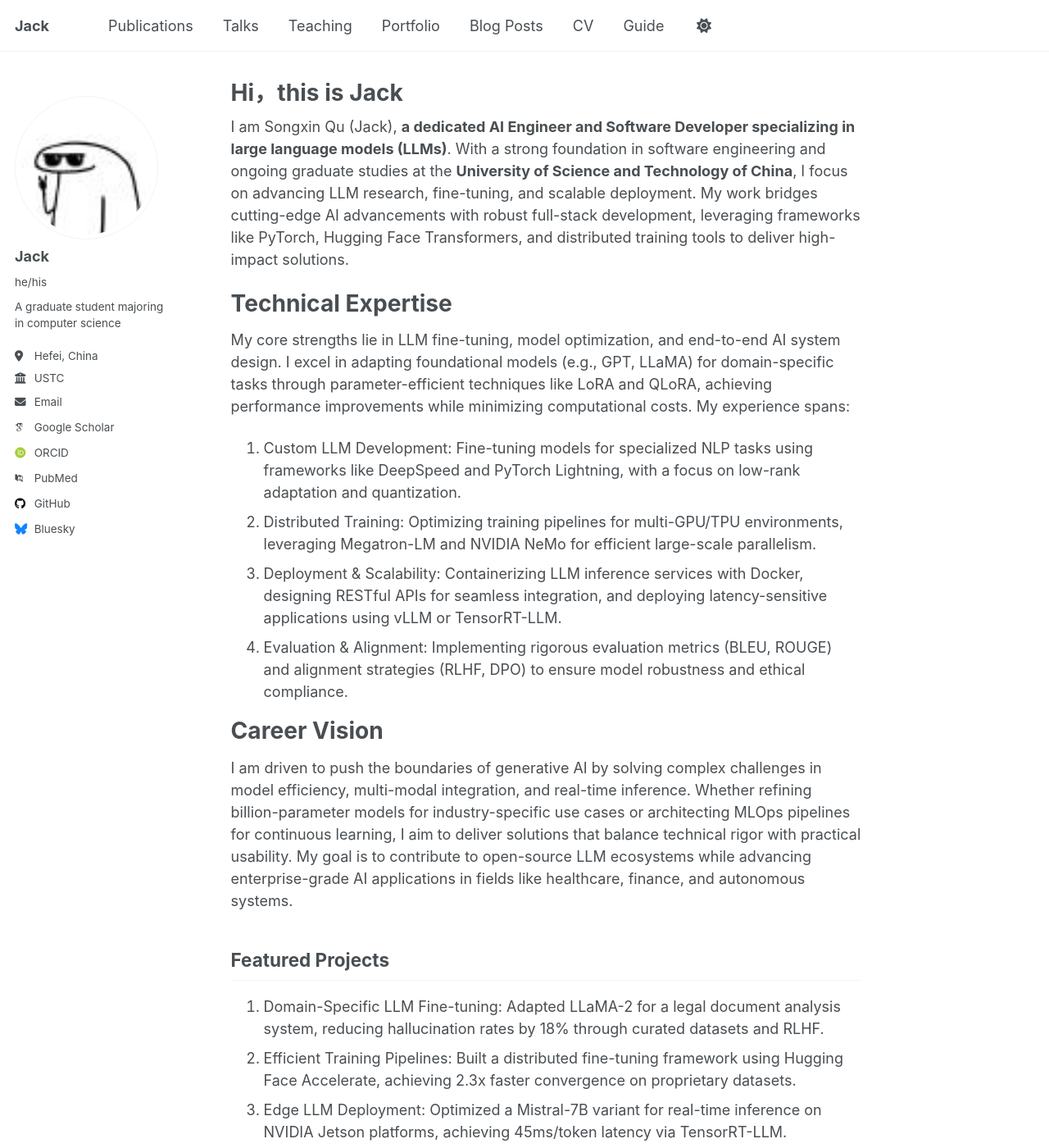
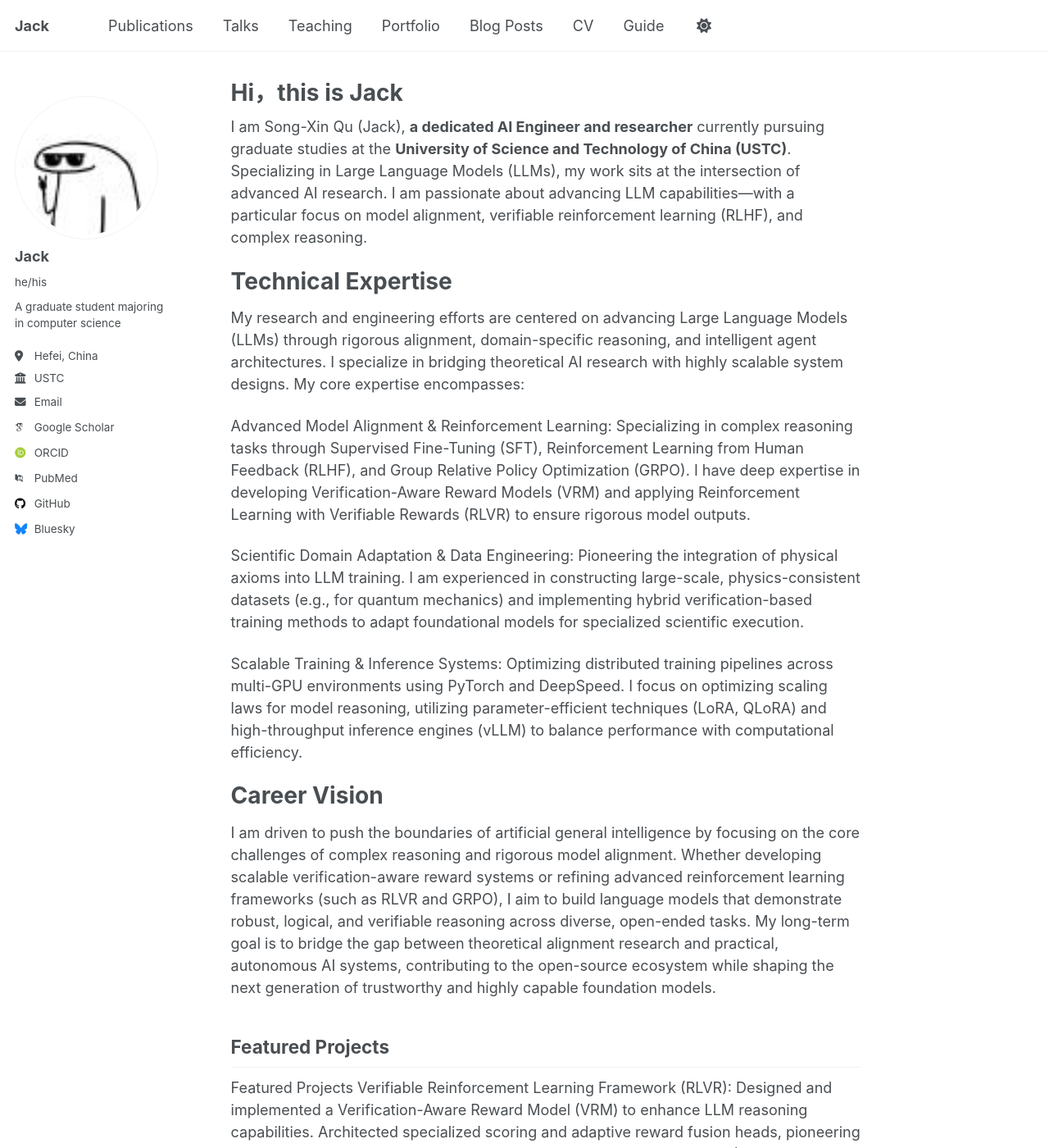
Before and after one commit to qsxustc/qsxustc.github.io, a Jekyll site: the page built from _pages/about.md, in a window 1280 px wide and 1400 px high. Shown: the whole window at 82% size. Built offline with Jekyll 4.4.1, drawn with Linux system fonts in a browser that asks for light colours; some web fonts are replaced; some of the changed text lies outside the part shown.

Commit message:
update readme

```diff
--- a/_pages/about.md
+++ b/_pages/about.md
@@ -6,27 +6,30 @@ redirect_from:
   - /about/
   - /about.html
 ---
-
-I am Songxin Qu (Jack), **a dedicated AI Engineer and Software Developer specializing in large language models (LLMs)**. With a strong foundation in software engineering and ongoing graduate studies at the **University of Science and Technology of China**, I focus on advancing LLM research, fine-tuning, and scalable deployment. My work bridges cutting-edge AI advancements with robust full-stack development, leveraging frameworks like PyTorch, Hugging Face Transformers, and distributed training tools to deliver high-impact solutions.
+I am Song-Xin Qu (Jack), **a dedicated AI Engineer and researcher** currently pursuing graduate studies at the **University of Science and Technology of China (USTC)**. Specializing in Large Language Models (LLMs), my work sits at the intersection of advanced AI research. I am passionate about advancing LLM capabilities—with a particular focus on model alignment, verifiable reinforcement learning (RLHF), and complex reasoning.
 
 Technical Expertise
 ======
-My core strengths lie in LLM fine-tuning, model optimization, and end-to-end AI system design. I excel in adapting foundational models (e.g., GPT, LLaMA) for domain-specific tasks through parameter-efficient techniques like LoRA and QLoRA, achieving performance improvements while minimizing computational costs. My experience spans:
-1. Custom LLM Development: Fine-tuning models for specialized NLP tasks using frameworks like DeepSpeed and PyTorch Lightning, with a focus on low-rank adaptation and quantization.
-2. Distributed Training: Optimizing training pipelines for multi-GPU/TPU environments, leveraging Megatron-LM and NVIDIA NeMo for efficient large-scale parallelism.
-3. Deployment & Scalability: Containerizing LLM inference services with Docker, designing RESTful APIs for seamless integration, and deploying latency-sensitive applications using vLLM or TensorRT-LLM.
-4. Evaluation & Alignment: Implementing rigorous evaluation metrics (BLEU, ROUGE) and alignment strategies (RLHF, DPO) to ensure model robustness and ethical compliance.
+My research and engineering efforts are centered on advancing Large Language Models (LLMs) through rigorous alignment, domain-specific reasoning, and intelligent agent architectures. I specialize in bridging theoretical AI research with highly scalable system designs. My core expertise encompasses:
+
+Advanced Model Alignment & Reinforcement Learning: Specializing in complex reasoning tasks through Supervised Fine-Tuning (SFT), Reinforcement Learning from Human Feedback (RLHF), and Group Relative Policy Optimization (GRPO). I have deep expertise in developing Verification-Aware Reward Models (VRM) and applying Reinforcement Learning with Verifiable Rewards (RLVR) to ensure rigorous model outputs.
+
+Scientific Domain Adaptation & Data Engineering: Pioneering the integration of physical axioms into LLM training. I am experienced in constructing large-scale, physics-consistent datasets (e.g., for quantum mechanics) and implementing hybrid verification-based training methods to adapt foundational models for specialized scientific execution.
+
+Scalable Training & Inference Systems: Optimizing distributed training pipelines across multi-GPU environments using PyTorch and DeepSpeed. I focus on optimizing scaling laws for model reasoning, utilizing parameter-efficient techniques (LoRA, QLoRA) and high-throughput inference engines (vLLM) to balance performance with computational efficiency.
 
 Career Vision
 ======
-I am driven to push the boundaries of generative AI by solving complex challenges in model efficiency, multi-modal integration, and real-time inference. Whether refining billion-parameter models for industry-specific use cases or architecting MLOps pipelines for continuous learning, I aim to deliver solutions that balance technical rigor with practical usability. My goal is to contribute to open-source LLM ecosystems while advancing enterprise-grade AI applications in fields like healthcare, finance, and autonomous systems.
+I am driven to push the boundaries of artificial general intelligence by focusing on the core challenges of complex reasoning and rigorous model alignment. Whether developing scalable verification-aware reward systems or refining advanced reinforcement learning frameworks (such as RLVR and GRPO), I aim to build language models that demonstrate robust, logical, and verifiable reasoning across diverse, open-ended tasks. My long-term goal is to bridge the gap between theoretical alignment research and practical, autonomous AI systems, contributing to the open-source ecosystem while shaping the next generation of trustworthy and highly capable foundation models.
 
 Featured Projects
 ------
-1. Domain-Specific LLM Fine-tuning: Adapted LLaMA-2 for a legal document analysis system, reducing hallucination rates by 18% through curated datasets and RLHF.
-2. Efficient Training Pipelines: Built a distributed fine-tuning framework using Hugging Face Accelerate, achieving 2.3x faster convergence on proprietary datasets.
-3. Edge LLM Deployment: Optimized a Mistral-7B variant for real-time inference on NVIDIA Jetson platforms, achieving 45ms/token latency via TensorRT-LLM.
+Featured Projects
+Verifiable Reinforcement Learning Framework (RLVR): Designed and implemented a Verification-Aware Reward Model (VRM) to enhance LLM reasoning capabilities. Architected specialized scoring and adaptive reward fusion heads, pioneering a hybrid verification-based training method for domain-specific models (Patent Pending / Submitted to ACL 2026).
+
+Large-Scale Verifiable Reasoning Datasets: Spearheaded the construction of a comprehensive, large-scale dataset (over 92,000 samples) dedicated to complex logical and scientific reasoning. Developed a task-adaptive data generation strategy to provide high-quality, ground-truth-verifiable data for robust model alignment.
+
 
 Let’s Connect
 ------
-For collaborations or discussions on LLMs, AI infrastructure, or full-stack AI systems, reach me at QSXJACK@QQ.COM or explore my work at QSXJACK.INFO. Dive deeper into my projects on [GitHub]([https://qsxustc.](https://github.com/qsxustc)).
+For collaborations or discussions on LLMs, AI infrastructure, or full-stack AI systems, reach me at qsxjack@gmail.com. Dive deeper into my projects on [GitHub]([https://qsxustc.](https://github.com/qsxustc)).
```
